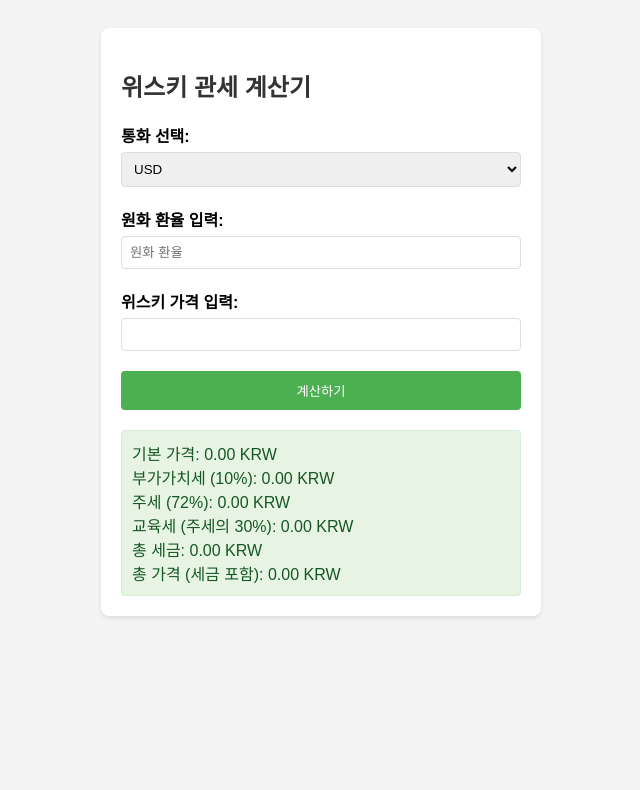
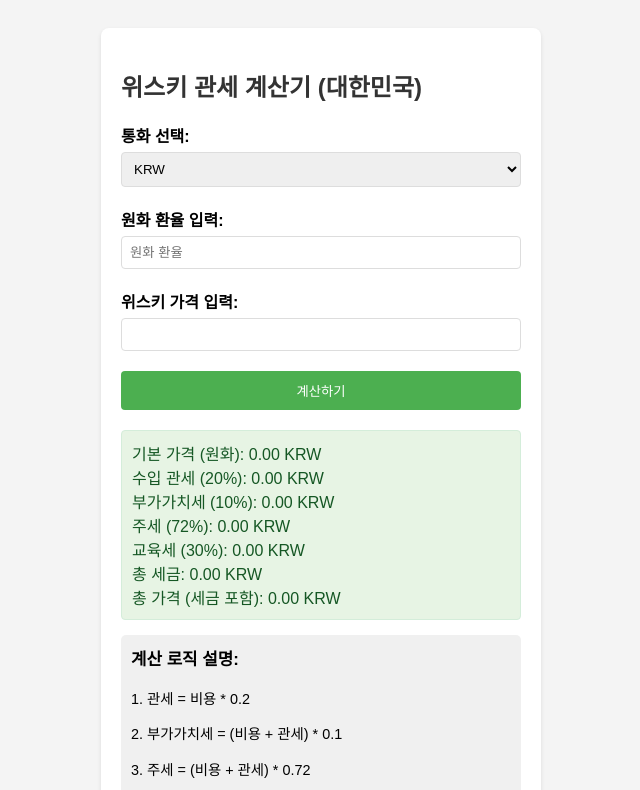
Before and after one commit to thiporia/common-tariff-calculator, a plain HTML site: page index.html in a window 1280 px wide. Both pictures are taken after a click on the button "계산하기". Shown: the top 790 px of the page, without its empty margins (319-959 px from the left). Drawn offline with Linux system fonts and the light colour scheme.

Commit message:
feat: 계산 로직 수정 및 설명 추가

```diff
--- a/index.html
+++ b/index.html
@@ -18,6 +18,16 @@
             box-shadow: 0 2px 4px rgba(0,0,0,0.1);
             max-width: 400px;
             margin: auto;
+        }
+        .explanation {
+            background-color: #f0f0f0;
+            padding: 10px;
+            margin-top: 15px;
+            border-radius: 5px;
+            font-size: 0.9em;
+        }
+        .explanation h3 {
+            margin-top: 0;
         }
         label {
             font-weight: bold;
@@ -56,23 +66,27 @@
     </style>
     <script>
         function calculateTariff() {
-            var price = document.getElementById("price").value;
+            var importPrice = document.getElementById("price").value;
             var currency = document.getElementById("currency").value;
             var exchangeRateToKRW = document.getElementById("exchangeRate").value;
 
-            var priceInKRW = price * exchangeRateToKRW;
+            var priceInKRW = importPrice * exchangeRateToKRW;
 
-            var vat = priceInKRW * 0.10; // 부가가치세 10%
-            var exciseTax = priceInKRW * 0.72; // 주세 72%
-            var educationTax = exciseTax * 0.30; // 교육세 (주세의 30%)
-            var totalTax = vat + exciseTax + educationTax;
-            var totalPrice = parseFloat(priceInKRW) + totalTax;
+            // Calculating the taxes
+            var tariff = priceInKRW * 0.20; // 20% Import Tariff (Cost * 0.2)
+            var vat = (priceInKRW + tariff) * 0.10; // 10% VAT ((Cost + Tariff) * 0.1)
+            var stateTax = (priceInKRW + tariff) * 0.72; // 72% State Tax (Liquor Tax) ((Cost + Tariff) * 0.72)
+            var educationTax = stateTax * 0.30; // 30% Education Tax (State Tax * 0.3)
+
+            var totalTax = tariff + vat + stateTax + educationTax;
+            var totalPrice = priceInKRW + totalTax;
 
             document.getElementById("result").innerHTML =
-                "기본 가격: " + priceInKRW.toFixed(2) + " KRW<br>" +
+                "기본 가격 (원화): " + priceInKRW.toFixed(2) + " KRW<br>" +
+                "수입 관세 (20%): " + tariff.toFixed(2) + " KRW<br>" +
                 "부가가치세 (10%): " + vat.toFixed(2) + " KRW<br>" +
-                "주세 (72%): " + exciseTax.toFixed(2) + " KRW<br>" +
-                "교육세 (주세의 30%): " + educationTax.toFixed(2) + " KRW<br>" +
+                "주세 (72%): " + stateTax.toFixed(2) + " KRW<br>" +
+                "교육세 (30%): " + educationTax.toFixed(2) + " KRW<br>" +
                 "총 세금: " + totalTax.toFixed(2) + " KRW<br>" +
                 "총 가격 (세금 포함): " + totalPrice.toFixed(2) + " KRW";
         }
@@ -80,9 +94,10 @@
 </head>
 <body>
     <div class="calculator-container">
-        <h2>위스키 관세 계산기</h2>
+        <h2>위스키 관세 계산기 (대한민국)</h2>
         <label for="currency">통화 선택:</label>
         <select id="currency">
+            <option value="KRW">KRW</option>
             <option value="USD">USD</option>
             <option value="EUR">EURO</option>
         </select>
@@ -92,6 +107,16 @@
         <input type="number" id="price">
         <button onclick="calculateTariff()">계산하기</button>
         <div id="result"></div>
+        <div class="explanation">
+            <h3>계산 로직 설명:</h3>
+            <p>1. 관세 = 비용 * 0.2</p>
+            <p>2. 부가가치세 = (비용 + 관세) * 0.1</p>
+            <p>3. 주세 = (비용 + 관세) * 0.72</p>
+            <p>4. 교육세 = 주세 * 0.3</p>
+            <h3>추가 정보:</h3>
+            <p>1. 원화 계산 시 환율 입력 필드에 1을 입력해 주세요.</p>
+            <p>2. 기본 20% 관세가 적용되었습니다. 2023년 현재, 한미 FTA 하에서 $150 미만의 제품은 약간 더 적은 세금이 부과될 수 있습니다.</p>
+        </div>
     </div>
 </body>
 </html>
```
